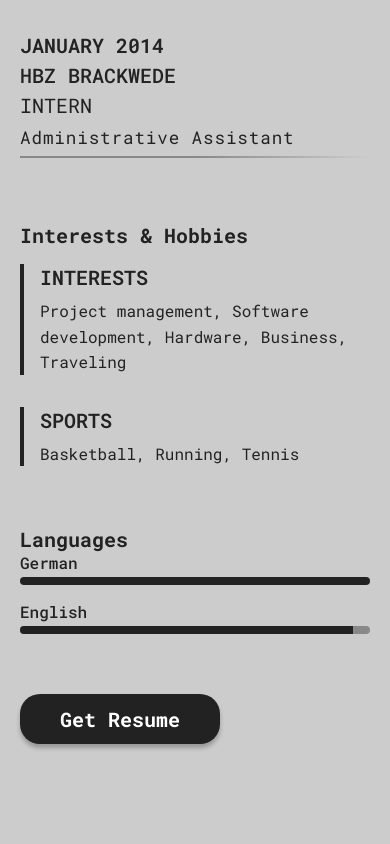
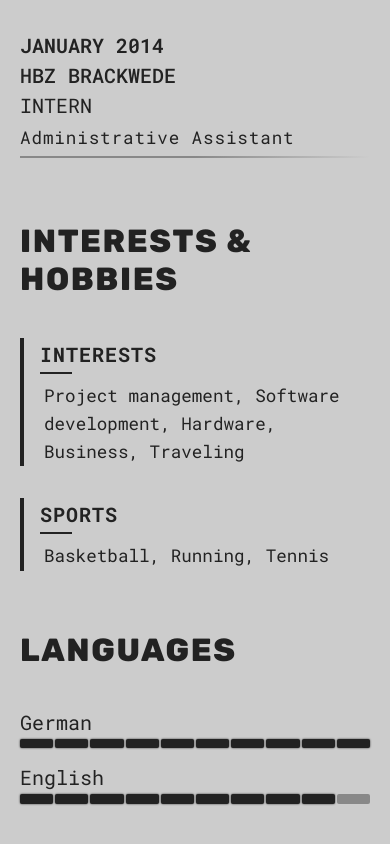
Before and after one commit to fnnbl/PortfolioFBL, a React (Vite) app: page / in a window 390 px wide. Shown: the part 2440-3284 px from the top of the page. Built offline with nearby package versions, Linux system fonts and the light colour scheme.

Commit message:
feat(cv): remove Get Resume button; style Interests & Hobbies accent blocks with responsive layout; enhance segmented language bars with dark-mode contrast.

```diff
--- a/src/App.css
+++ b/src/App.css
@@ -6,6 +6,8 @@
   --text-color: #222;
   --form-text-color: #555;
   --footer-text-color: #888;
+  --lang-seg-filled: var(--btn-color);
+  --lang-seg-empty: var(--footer-text-color);
 }
 
 [data-theme="dark"] {
@@ -16,6 +18,8 @@
   --text-color: #fff;
   --form-text-color: #fff;
   --footer-text-color: #bbb;
+  --lang-seg-filled: rgba(255, 255, 255, 1);
+  --lang-seg-empty: rgba(255, 255, 255, 0.2);
 }
 
 .scroll-animate {
--- a/src/sections/CVSection/CVSection.jsx
+++ b/src/sections/CVSection/CVSection.jsx
@@ -1,7 +1,23 @@
 import React, { useRef } from "react";
 import useScrollAnimate from "../../hooks/useScrollAnimate";
-import CV from "../../assets/cv_fbl.pdf";
 import styles from "./CVSection.module.css";
+
+const LanguageBar = ({ label, percent }) => {
+  const segments = Array.from({ length: 10 }, (_, i) => i * 10 < percent);
+  return (
+    <div className={styles.langSegment}>
+      <div className={styles.langLabel}>{label}</div>
+      <div className={styles.segments}>
+        {segments.map((on, i) => (
+          <span
+            key={i}
+            className={`${styles.segment} ${on ? styles.on : ""}`}
+          />
+        ))}
+      </div>
+    </div>
+  );
+};
 
 const CVSection = () => {
   const ref = useRef();
@@ -90,26 +106,8 @@ const CVSection = () => {
 
       <div className={styles.section}>
         <h3 className={styles.subtitle}>Languages</h3>
-        <ul className={styles.languages}>
-          <li className={styles.languageItem}>
-            <span className={styles.languageLabel}>German</span>
-            <div className={styles.barContainer}>
-              <div className={styles.bar} style={{ width: "100%" }} />
-            </div>
-          </li>
-          <li className={styles.languageItem}>
-            <span className={styles.languageLabel}>English</span>
-            <div className={styles.barContainer}>
-              <div className={styles.bar} style={{ width: "95%" }} />
-            </div>
-          </li>
-        </ul>
-      </div>
-
-      <div className={styles.section}>
-        <a href={CV} download>
-          <button className={styles.downloadButton}>Get Resume</button>
-        </a>
+        <LanguageBar label="German" percent={100} />
+        <LanguageBar label="English" percent={90} />
       </div>
     </section>
   );
--- a/src/sections/CVSection/CVSection.module.css
+++ b/src/sections/CVSection/CVSection.module.css
@@ -5,6 +5,14 @@
 }
 
 .title {
+  font-family: "Rubik", sans-serif;
+  font-size: 2rem;
+  text-transform: uppercase;
+  letter-spacing: 0.1rem;
+  margin-bottom: 40px;
+}
+
+.subtitle {
   font-family: "Rubik", sans-serif;
   font-size: 2rem;
   text-transform: uppercase;
@@ -79,91 +87,64 @@
   margin-top: 1rem;
 }
 
-/* jeweils ein Block mit linkem Akzent */
 .interestBlock {
+  font-family: "Roboto Mono", monospace;
+  font-size: 1.25rem;
+  line-height: 1.6;
   border-left: 4px solid var(--btn-color);
   padding-left: 1rem;
 }
 
-/* Block-Überschrift */
 .interestTitle {
-  font-family: "Roboto Mono", monospace;
-  font-size: 1.25rem;
-  font-weight: 600;
+  font-weight: 700;
   text-transform: uppercase;
+  letter-spacing: 0.05em;
   margin-bottom: 0.5rem;
+  position: relative;
+  padding-bottom: 0.25rem;
 }
 
-/* Block-Inhalt */
+.interestTitle::after {
+  content: "";
+  position: absolute;
+  left: 0;
+  bottom: 0;
+  width: 2rem;
+  height: 2px;
+  background-color: var(--btn-color);
+}
+
 .interestList {
   font-family: "Roboto Mono", monospace;
-  font-size: 1rem;
-  line-height: 1.6;
-}
-
-/* auf breiteren Bildschirmen nebeneinander */
-@media (min-width: 800px) {
-  .interestsGrid {
-    flex-direction: row;
-  }
-  .interestBlock {
-    flex: 1;
-  }
+  font-size: 1.1rem;
+  margin-left: 0.25rem;
 }
 
 /* -------- Languages -------- */
 
-.languages {
-  list-style: none;
-  padding: 0;
-  margin: 0;
-}
-
-.languageItem {
+.langSegment {
   margin-bottom: 1rem;
 }
 
-.languageLabel {
+.langLabel {
   font-family: "Roboto Mono", monospace;
-  display: block;
-  font-weight: 500;
+  font-size: 1.25rem;
   margin-bottom: 0.25rem;
 }
 
-.barContainer {
-  background-color: var(--footer-text-color);
-  height: 0.5rem;
-  border-radius: 0.25rem;
-  overflow: hidden;
+.segments {
+  display: flex;
+  gap: 2px;
 }
 
-.bar {
-  height: 100%;
-  background-color: var(--btn-color);
+.segment {
+  flex: 1;
+  height: 0.6rem;
+  background: var(--lang-seg-empty);
+  border-radius: 2px;
 }
 
-/* -------- Download Button -------- */
-
-.downloadButton {
-  background-color: var(--btn-color);
-  color: var(--btn-text-color);
-  border: none;
-  border-radius: 20px;
-  width: 200px;
-  height: 50px;
-  font-size: 20px;
-  font-family: "Roboto Mono", monospace;
-  font-weight: bold;
-  box-shadow: 0 4px 4px rgba(0, 0, 0, 0.25);
-  transition: transform 200ms ease-in-out, box-shadow 200ms ease-in-out;
-  cursor: pointer;
+.segment.on {
+  background: var(--lang-seg-filled);
+  box-shadow: 0 0 2px var(--lang-seg-filled);
 }
-
-.downloadButton:hover {
-  transform: scale(1.05);
-}
-
-.downloadButton:active {
-  transform: translateY(2px);
-  box-shadow: 0 2px 2px rgba(0, 0, 0, 0.25);
-}
--- a/src/sections/Hero/HeroStyles.module.css
+++ b/src/sections/Hero/HeroStyles.module.css
@@ -28,28 +28,6 @@
   a {
     width: fit-content;
     align-self: center;
-  }
-
-  button {
-    background-color: var(--btn-color);
-    color: var(--btn-text-color);
-    border: none;
-    border-radius: 20px;
-    width: 200px;
-    height: 50px;
-    font-size: 20px;
-    font-weight: bold;
-    box-shadow: 0 4px 4px rgba(0, 0, 0, 0.4);
-    transition: box-shadow 200ms ease-in-out, transform 200ms ease-in-out;
-  }
-
-  button:hover {
-    transform: scale(1.05);
-  }
-
-  button:active {
-    transform: translateY(2px);
-    box-shadow: 0 2px 2px rgba(0, 0, 0, 0.25);
   }
 }
 
```
Also changed, not shown: 1 other file (tests, documents, lock files or other folders).
